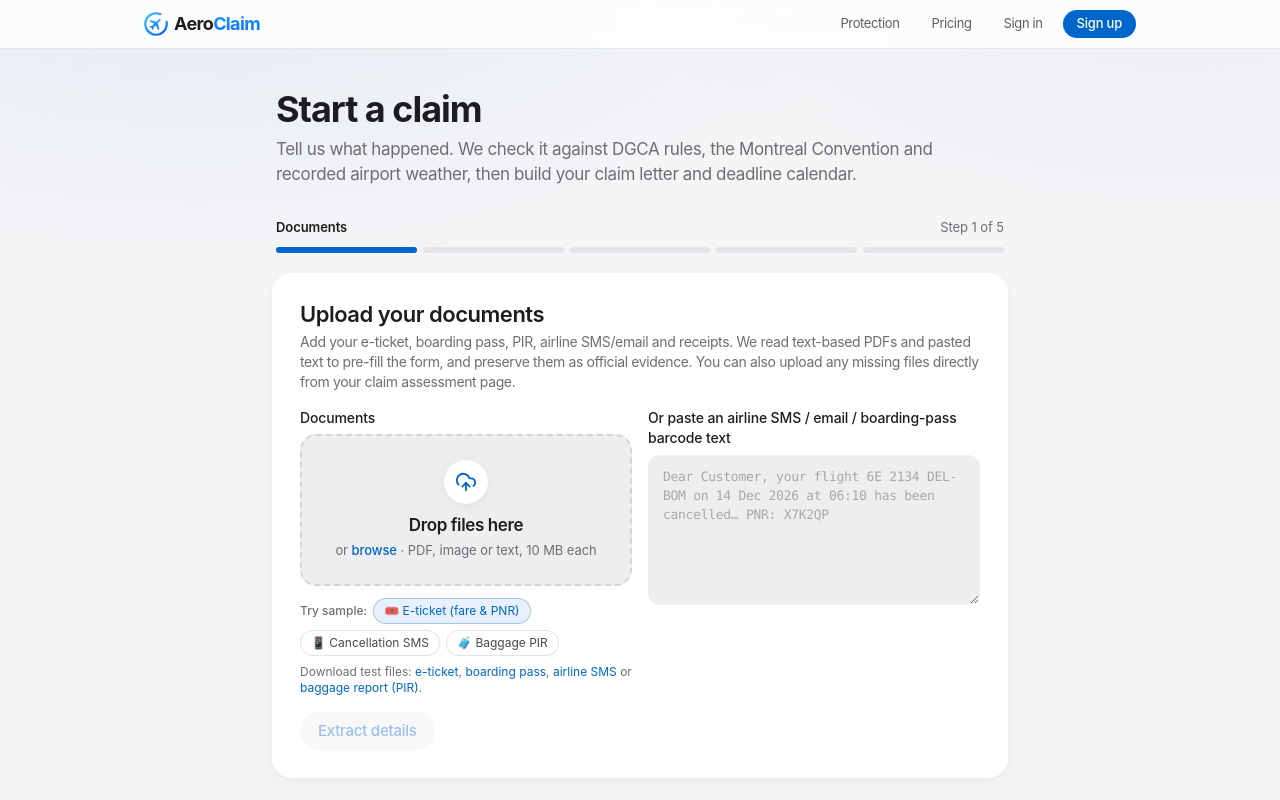
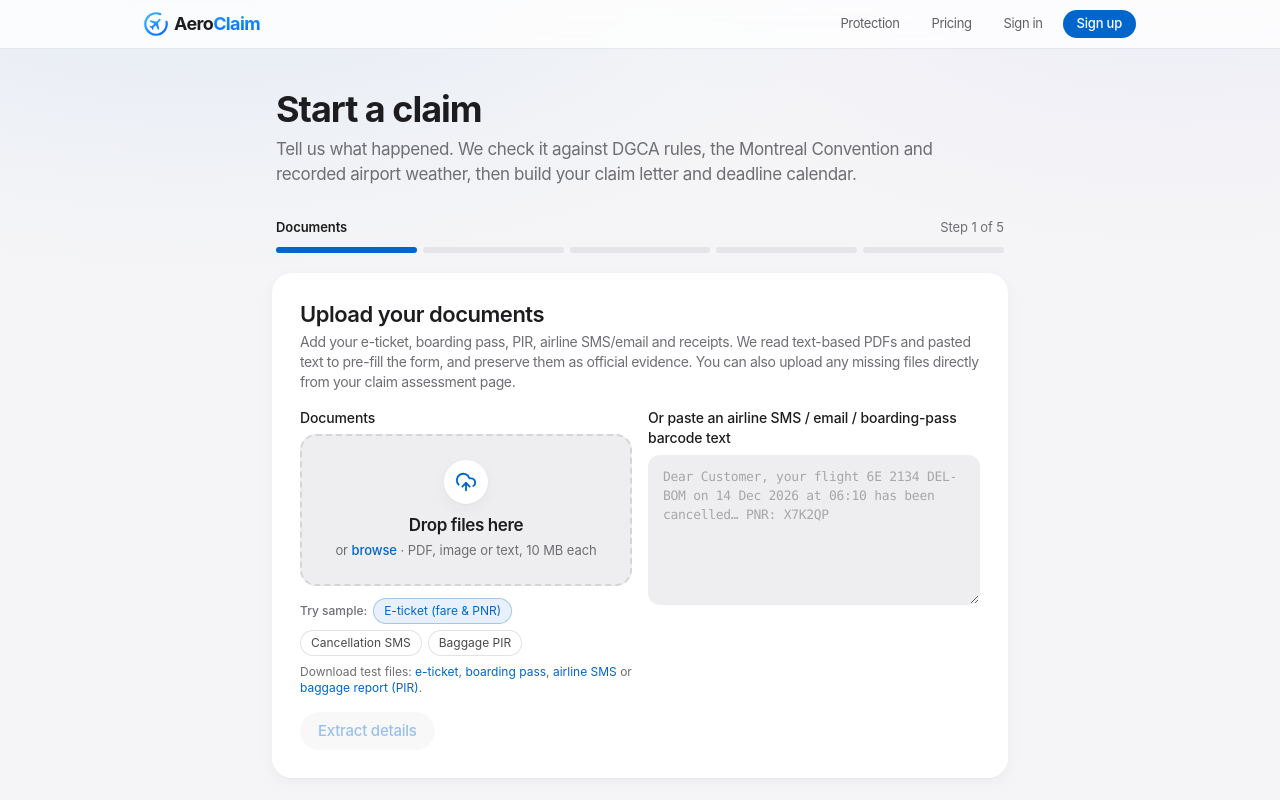
Before and after one commit to hashmicode-lead/aeroclaim, a Next.js app: page /claims/new in a window 1280 px wide. Shown: the top 800 px of the page. Built offline with nearby package versions, Linux system fonts and the light colour scheme.

Commit message:
fix(ui): remove emoji icons from sample pill buttons and warning

```diff
--- a/src/components/ClaimForm.tsx
+++ b/src/components/ClaimForm.tsx
@@ -2,7 +2,7 @@
 
 import { upload } from "@vercel/blob/client";
 import { useRouter } from "next/navigation";
-import { Check, ChevronLeft, ChevronRight, FileText, UploadCloud, X } from "lucide-react";
+import { AlertCircle, Check, ChevronLeft, ChevronRight, FileText, UploadCloud, X } from "lucide-react";
 import { useState } from "react";
 import { AIRLINES, AIRPORTS } from "@/lib/airports";
 import { DateTimeField } from "./DateTimeField";
@@ -329,21 +329,21 @@ export function ClaimForm({ directUpload = false }: { directUpload?: boolean })
                 onClick={() => loadSample("ticket", "E-Ticket")}
                 className="caption pressable inline-flex items-center gap-1 rounded-full border border-accent/30 bg-accent-soft px-2.5 py-1 text-accent hover:bg-accent/15"
               >
-                🎟️ E-ticket (fare &amp; PNR)
+                E-ticket (fare &amp; PNR)
               </button>
               <button
                 type="button"
                 onClick={() => loadSample("sms", "Cancellation SMS")}
                 className="caption pressable inline-flex items-center gap-1 rounded-full border border-line bg-surface px-2.5 py-1 text-ink/80 hover:bg-surface-2"
               >
-                📱 Cancellation SMS
+                Cancellation SMS
               </button>
               <button
                 type="button"
                 onClick={() => loadSample("pir", "Baggage PIR")}
                 className="caption pressable inline-flex items-center gap-1 rounded-full border border-line bg-surface px-2.5 py-1 text-ink/80 hover:bg-surface-2"
               >
-                🧳 Baggage PIR
+                Baggage PIR
               </button>
               {sampleBadge && (
                 <span className="caption inline-flex items-center gap-1 rounded-full bg-ok-soft px-2 py-0.5 font-medium text-ok">
@@ -629,7 +629,7 @@ export function ClaimForm({ directUpload = false }: { directUpload?: boolean })
             <p className="hint">From the fare breakup, for this one-way sector. DGCA caps compensation at this amount.</p>
             {Number(v.basicFarePlusFuel || 0) > 0 && Number(v.totalFare || 0) > 0 && Number(v.basicFarePlusFuel) > Number(v.totalFare) && (
               <p className="caption mt-2 rounded-lg bg-warn-soft px-3 py-1.5 font-medium text-warn flex items-center gap-1.5" role="alert">
-                <span>⚠️</span> Excludes taxes/airport fees; must be ≤ Total paid.
+                <AlertCircle size={13} className="shrink-0" /> Excludes taxes/airport fees; must be ≤ Total paid.
               </p>
             )}
             {err("basicFarePlusFuel")}
```
